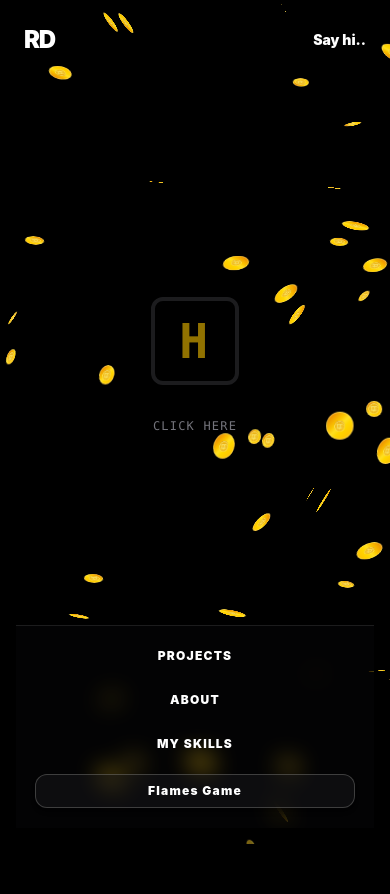
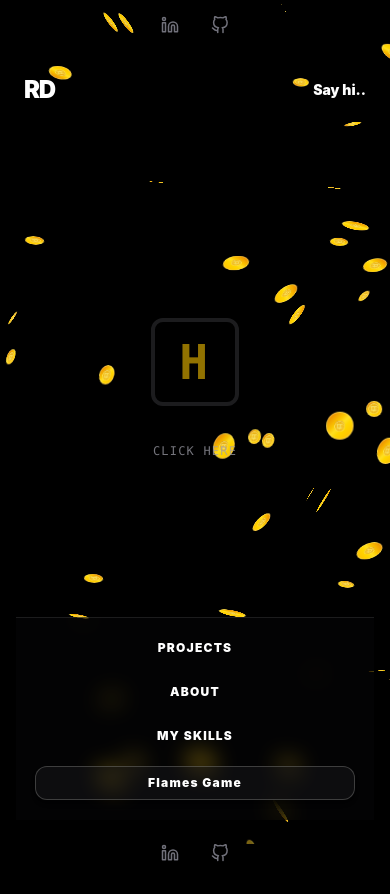
Before and after one commit to rakeshdaniel321/Portfolio, a React (Vite) app in the folder akm/: page / in a window 390 px wide. Before the commit the page ends 844 px from the top, so only its background shows below. Built offline with nearby package versions, Linux system fonts and the light colour scheme.

Commit message:
fix:add home page sidebarsocials add

```diff
--- a/akm/src/components/FlamesModal.jsx
+++ b/akm/src/components/FlamesModal.jsx
@@ -147,7 +147,7 @@ export default function FlamesModal({ isOpen, onClose }) {
           &times;
         </button>
 
-        <h3 className="infinite-color-text text-sm sm:text-lg font-mono font-black tracking-widest text-center mb-5 border-b border-white/10 pb-2.5 mt-2">// DESTINY BOX</h3>
+        <h3 className="infinite-color-text text-sm sm:text-lg font-mono font-black tracking-widest text-center mb-5 border-b border-white/10 pb-2.5 mt-2"> DESTINY BOX</h3>
 
         {!result ? (
           <form onSubmit={checkFlames} className="space-y-4 sm:space-y-6">
--- a/akm/src/components/SidebarSocials.jsx
+++ b/akm/src/components/SidebarSocials.jsx
@@ -12,10 +12,9 @@ export default function SidebarSocials() {
     return () => window.removeEventListener('scroll', handleScroll);
   }, []);
 
-  return (
+
+  const Icons = () => (
     <>
-      {/* Left Sidebar Social Line - பெரிய திரைகளில் மட்டும் துல்லியமாகத் தெரியும் */}
-      <div className="hidden lg:flex fixed left-6 bottom-0 z-40 flex-col items-center space-y-6 after:content-[''] after:w-[1px] after:h-24 after:bg-zinc-800">
       <a href="https://www.linkedin.com/in/rakesh-daniel-8882b0406" target="_blank" rel="noreferrer" className="text-zinc-500 hover:text-white transition-colors" aria-label="LinkedIn">
         <svg xmlns="http://www.w3.org/2000/svg" width="18" height="18" viewBox="0 0 24 24" fill="none" stroke="currentColor" strokeWidth="2" strokeLinecap="round" strokeLinejoin="round">
           <path d="M16 8a6 6 0 0 1 6 6v7h-4v-7a2 2 0 0 0-2-2 2 2 0 0 0-2 2v7h-4v-7a6 6 0 0 1 6-6z"></path>
@@ -29,9 +28,21 @@ export default function SidebarSocials() {
           <path d="M9 19c-5 1.5-5-2.5-7-3m14 6v-3.87a3.37 3.37 0 0 0-.94-2.61c3.14-.35 6.44-1.54 6.44-7A5.44 5.44 0 0 0 20 4.77 5.07 5.07 0 0 0 19.91 1S18.73.65 16 2.48a13.38 13.38 0 0 0-7 0C6.27.65 5.09 1 5.09 1A5.07 5.07 0 0 0 5 4.77a5.44 5.44 0 0 0-1.5 3.78c0 5.42 3.3 6.61 6.44 7A3.37 3.37 0 0 0 9 18.13V22"></path>
         </svg>
       </a>
+    </>
+  );
+
+  return (
+    <>
+
+      <div className="flex lg:hidden justify-center items-center gap-8 w-full py-4 z-40 bg-transparent">
+        <Icons />
       </div>
 
-      {/* Right Sidebar Anchor Hook Effect */}
+      <div className="hidden lg:flex fixed left-6 bottom-0 z-40 flex-col items-center space-y-6 after:content-[''] after:w-[1px] after:h-24 after:bg-zinc-800">
+        <Icons />
+      </div>
+
+
       <div className="hidden lg:flex fixed right-6 top-0 bottom-0 z-40 flex flex-col items-center">
         <div className="w-[1.5px] bg-zinc-800 transition-all duration-75 origin-top" style={{ height: `${scrollProgress * 80}vh` }} />
         <div className="text-zinc-500 transition-transform duration-75 -translate-y-1">
--- a/akm/src/pages/Home.jsx
+++ b/akm/src/pages/Home.jsx
@@ -1,6 +1,6 @@
 import { useNavigate } from 'react-router-dom';
 import NameAnimation from '../components/NameAnimation';
-
+import SidebarSocials from '../components/SidebarSocials';
 export default function Home() {
   const navigate = useNavigate();
 
@@ -12,7 +12,8 @@ export default function Home() {
   };
 
   return (
-    <div className="absolute inset-0 flex flex-col justify-between p-4 md:p-12 bg-transparent z-10">
+
+    <div className="w-full min-h-screen flex flex-col justify-between p-4 md:p-12 bg-transparent z-10">
 
       {/* Top Bar Navigation */}
       <div className="flex justify-between items-center text-2xl font-black px-2 pt-2">
@@ -27,8 +28,9 @@ export default function Home() {
         <NameAnimation />
       </div>
 
-
-      <div className="w-full bg-zinc-950/40 backdrop-blur-md border-t border-white/10 pt-4 pb-5 md:pb-4 md:border md:rounded-2xl md:max-w-4xl md:mx-auto">
+      {/* Bottom Menu & Mobile Socials Box */}
+      <div className="w-full flex flex-col gap-2 md:max-w-4xl md:mx-auto">
+        <div className="w-full bg-zinc-950/40 backdrop-blur-md border-t border-white/10 pt-4 pb-5 md:pb-4 md:border md:rounded-2xl">
           <div className="max-w-xs mx-auto flex flex-col items-center gap-4 text-xs uppercase tracking-widest font-black text-center md:max-w-full md:flex-row md:justify-between md:px-12 md:text-sm">
             <span onClick={() => navigate('/projects')} className="infinite-color-text cursor-pointer hover:underline py-1.5 w-full md:w-auto">Projects</span>
             <span onClick={() => navigate('/about')} className="infinite-color-text cursor-pointer hover:underline py-1.5 w-full md:w-auto">About</span>
@@ -43,6 +45,10 @@ export default function Home() {
           </div>
         </div>
 
+
+        <SidebarSocials />
+      </div>
+
     </div>
   );
 }
```
Lines whose indentation alone changed are shown as unchanged.
